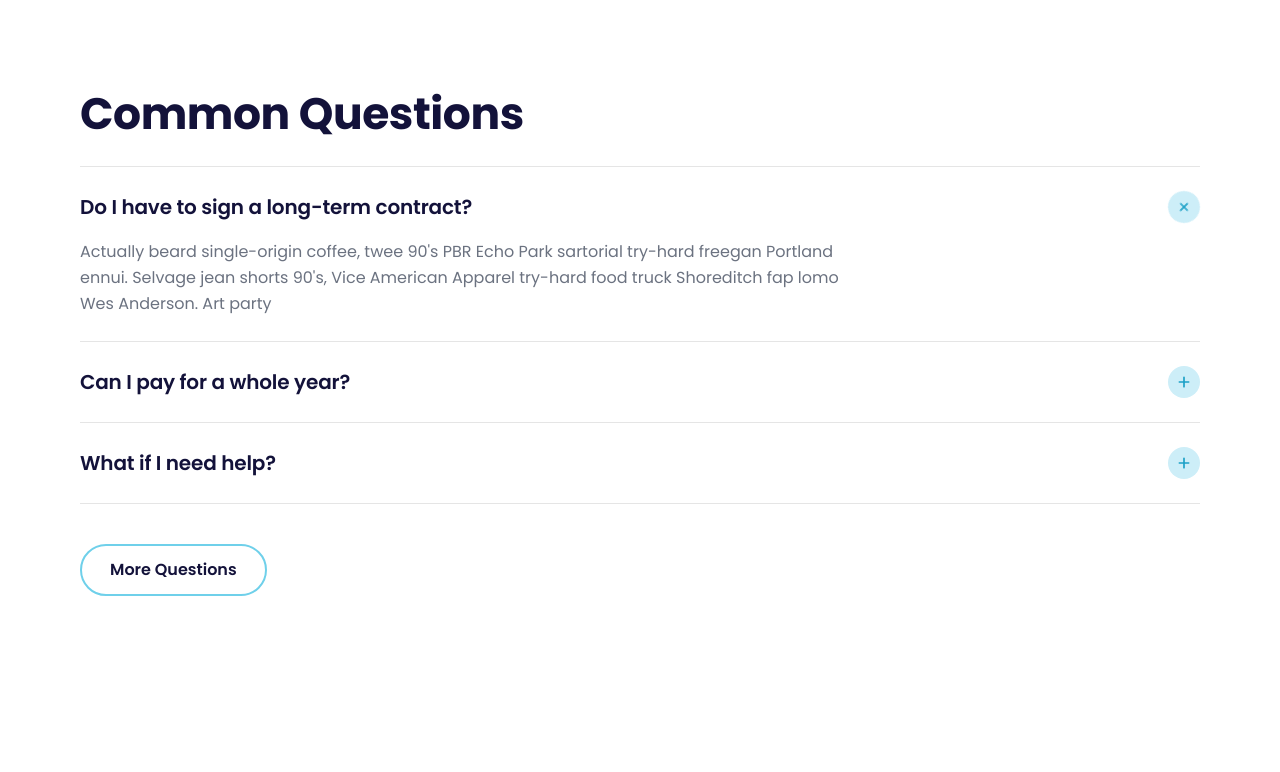
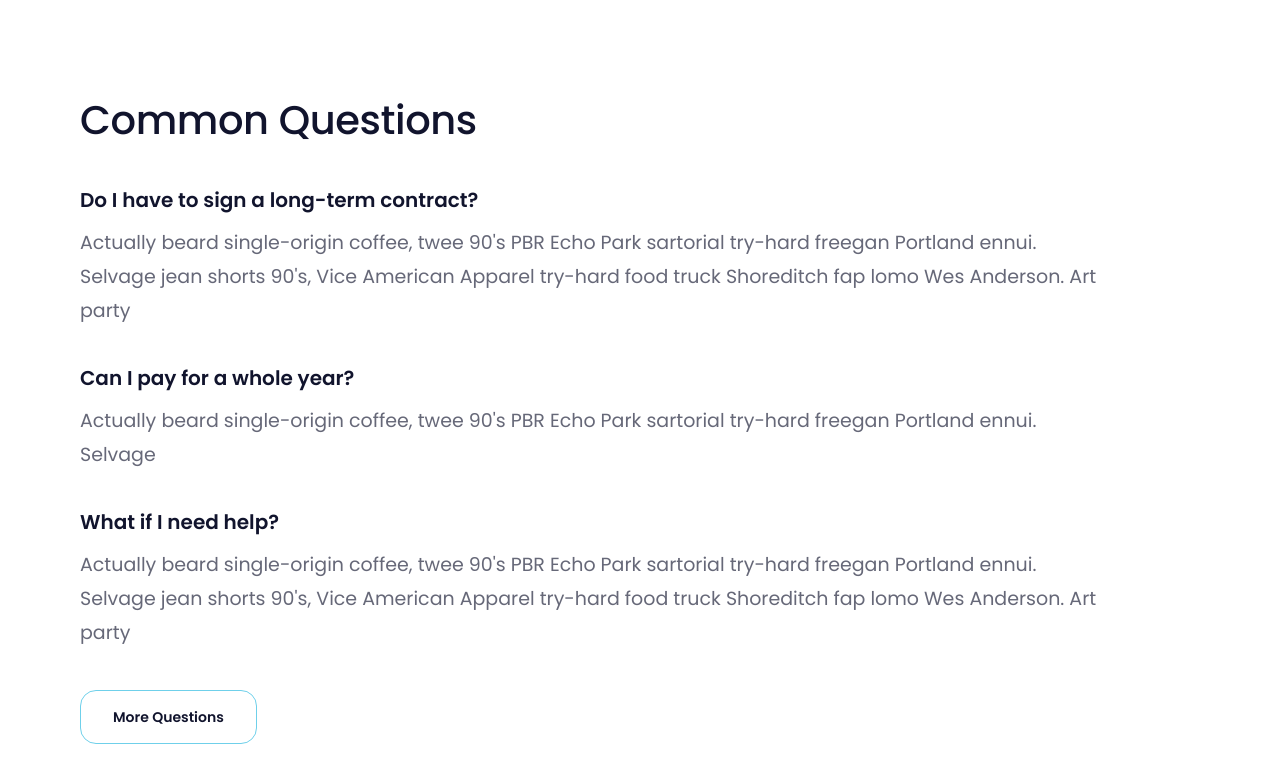
Before and after one commit to Shahin-Sheikh/RemoteRecruit-Home-Page-FrontEnd, a React (Vite) app: page / in a window 1280 px wide. Shown: the part 3408-4180 px from the top of the page. Built offline with nearby package versions, Linux system fonts and the light colour scheme.

Commit message:
Rebuild Common Questions as static FAQ to match Figma
- Heading 40/52 medium #11142D; questions + answers always visible (was an
  accordion); Q2 answer shortened to one sentence per the design
- 'More Questions' as a rounded-2xl outlined button

```diff
--- a/src/components/sections/CommonQuestions.jsx
+++ b/src/components/sections/CommonQuestions.jsx
@@ -1,86 +1,41 @@
-import { useState } from 'react'
 import Container from '../ui/Container'
-import Button from '../ui/Button'
 import SectionReveal from '../ui/SectionReveal'
 import { faqs } from '../../data/faq'
 
-/** Single accessible accordion item. */
-function FaqItem({ item, isOpen, onToggle }) {
-  const panelId = `faq-panel-${item.id}`
-  const buttonId = `faq-button-${item.id}`
-  return (
-    <div className="border-b border-black/10 py-6">
-      <h3>
-        <button
-          id={buttonId}
-          type="button"
-          aria-expanded={isOpen}
-          aria-controls={panelId}
-          onClick={onToggle}
-          className="focus-ring flex w-full items-center justify-between gap-4 rounded-lg text-left"
-        >
-          <span className="text-lg font-semibold text-ink sm:text-xl">{item.question}</span>
-          <span
-            className={`flex h-8 w-8 shrink-0 items-center justify-center rounded-full bg-brand-100 text-brand-600 transition-transform duration-300 ${
-              isOpen ? 'rotate-45' : ''
-            }`}
-            aria-hidden="true"
-          >
-            <svg viewBox="0 0 24 24" className="h-4 w-4" fill="none" stroke="currentColor" strokeWidth="2.5" strokeLinecap="round">
-              <path d="M12 5v14M5 12h14" />
-            </svg>
-          </span>
-        </button>
-      </h3>
-      <div
-        id={panelId}
-        role="region"
-        aria-labelledby={buttonId}
-        aria-hidden={!isOpen}
-        className={`grid transition-all duration-300 ease-out ${
-          isOpen ? 'mt-4 grid-rows-[1fr] opacity-100' : 'grid-rows-[0fr] opacity-0'
-        }`}
-      >
-        <div className="overflow-hidden">
-          <p className="max-w-3xl text-base leading-relaxed text-body">{item.answer}</p>
-        </div>
-      </div>
-    </div>
-  )
-}
-
 /**
- * Common Questions — an accessible FAQ accordion driven by mock data.
+ * Common Questions — a static FAQ list (matching the Figma: every answer is
+ * visible) followed by a "More Questions" button.
  */
 export default function CommonQuestions() {
-  const [openId, setOpenId] = useState(faqs[0]?.id ?? null)
-
   return (
     <section id="questions" className="py-16 sm:py-20 lg:py-24">
       <Container>
         <SectionReveal>
-          <h2 className="text-3xl font-bold text-ink sm:text-4xl lg:text-[2.75rem]">
+          <h2 className="font-medium text-[#11142D] text-[32px] leading-[42px] sm:text-[40px] sm:leading-[52px]">
             Common Questions
           </h2>
         </SectionReveal>
 
-        <SectionReveal delay={100} className="mt-8">
-          <div className="border-t border-black/10">
-            {faqs.map((item) => (
-              <FaqItem
-                key={item.id}
-                item={item}
-                isOpen={openId === item.id}
-                onToggle={() => setOpenId(openId === item.id ? null : item.id)}
-              />
-            ))}
-          </div>
-        </SectionReveal>
+        <dl className="mt-10 space-y-9">
+          {faqs.map((item, i) => (
+            <SectionReveal key={item.id} as="div" delay={i * 80}>
+              <dt className="text-lg font-semibold text-[#11142D] sm:text-xl">
+                {item.question}
+              </dt>
+              <dd className="mt-3 max-w-5xl text-[17px] leading-[30px] text-[rgba(17,20,45,0.643)] sm:text-[19px] sm:leading-[34px]">
+                {item.answer}
+              </dd>
+            </SectionReveal>
+          ))}
+        </dl>
 
-        <SectionReveal delay={150} className="mt-10">
-          <Button variant="outline" href="#questions">
+        <SectionReveal delay={120} className="mt-10">
+          <a
+            href="#questions"
+            className="focus-ring inline-flex items-center justify-center rounded-2xl border border-brand-300 px-8 py-4 text-sm font-semibold text-[#11142D] transition-all duration-300 hover:-translate-y-0.5 hover:border-brand-500"
+          >
             More Questions
-          </Button>
+          </a>
         </SectionReveal>
       </Container>
     </section>
--- a/src/data/faq.js
+++ b/src/data/faq.js
@@ -1,21 +1,23 @@
 // Mock data for the "Common Questions" section.
-const PLACEHOLDER =
+const LONG =
   "Actually beard single-origin coffee, twee 90's PBR Echo Park sartorial try-hard freegan Portland ennui. Selvage jean shorts 90's, Vice American Apparel try-hard food truck Shoreditch fap lomo Wes Anderson. Art party"
+const SHORT =
+  "Actually beard single-origin coffee, twee 90's PBR Echo Park sartorial try-hard freegan Portland ennui. Selvage"
 
 export const faqs = [
   {
     id: 'contract',
     question: 'Do I have to sign a long-term contract?',
-    answer: PLACEHOLDER,
+    answer: LONG,
   },
   {
     id: 'annual',
     question: 'Can I pay for a whole year?',
-    answer: PLACEHOLDER,
+    answer: SHORT,
   },
   {
     id: 'help',
     question: 'What if I need help?',
-    answer: PLACEHOLDER,
+    answer: LONG,
   },
 ]
```
